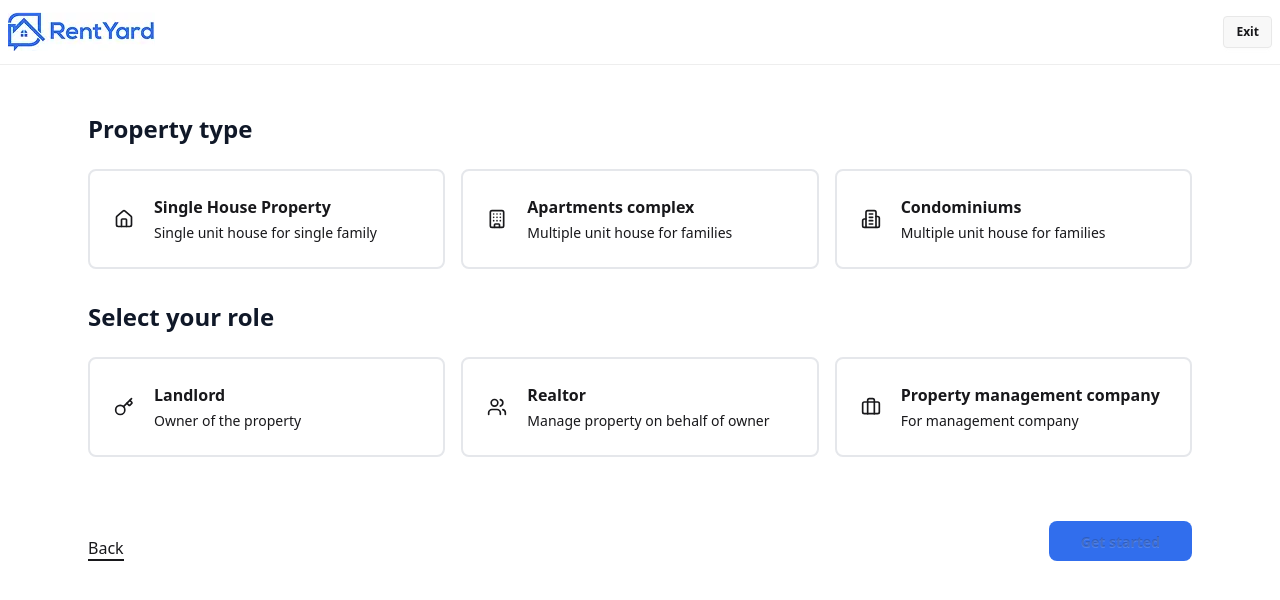
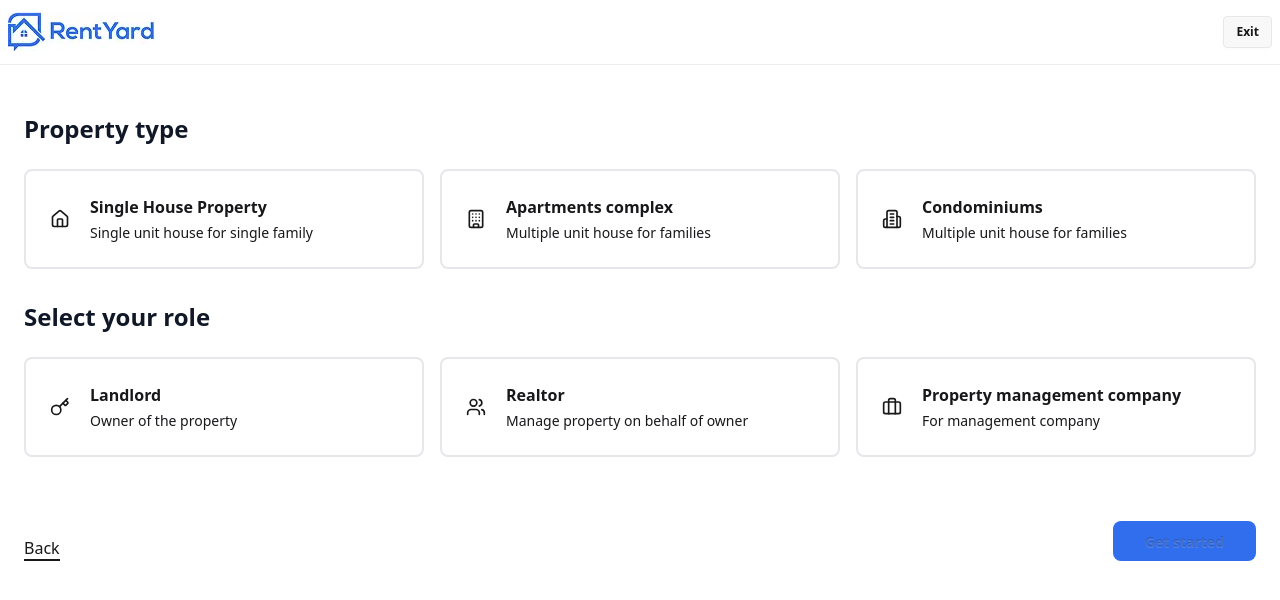
Before and after one commit to arman-miaa/RentYard, a React (Vite) app: page / in a window 1280 px wide. Shown: the top 600 px of the page. Built offline with nearby package versions, Linux system fonts and the light colour scheme.

Commit message:
set same width for all step

```diff
--- a/src/components/step1/PropertySetup.jsx
+++ b/src/components/step1/PropertySetup.jsx
@@ -91,7 +91,7 @@ const PropertySetup = ({ next }) => {
 
   return (
     <div className="min-h-screen bg-white">
-      <div className="max-w-6xl mx-auto p-6 space-y-8">
+      <div className="container mx-auto py-6 space-y-8">
         {/* Property Type */}
         <div>
           <h2 className="text-2xl font-semibold text-gray-900 mb-6">
--- a/src/components/step1/RealtorVerification.jsx
+++ b/src/components/step1/RealtorVerification.jsx
@@ -2,7 +2,7 @@ import { Upload } from "lucide-react";
 
 export function RealtorVerification({ acceptTerms, onAcceptTermsChange }) {
   return (
-    <div className="space-y-6 p-6 rounded-lg">
+    <div className="space-y-6 py-6 rounded-lg">
       <h3 className="text-lg font-semibold text-[#6F6C6A] w-full text-left border border-[#e0e0e0] bg-[#f4f4f4] rounded-lg p-2">
         Realtor verification
       </h3>
--- a/src/components/step2/CondominiumsInformation.jsx
+++ b/src/components/step2/CondominiumsInformation.jsx
@@ -87,7 +87,7 @@ export function CondominiumsInformation({prev,next}) {
 
   return (
     <div className="min-h-screen bg-base-100">
-      <div className="max-w-4xl mx-auto p-6">
+      <div className="container mx-auto py-6">
         <h1 className="text-2xl font-semibold mb-6">
           Condominiums information
         </h1>
--- a/src/components/step4/SubscriptionPlans.jsx
+++ b/src/components/step4/SubscriptionPlans.jsx
@@ -56,7 +56,7 @@ export function SubscriptionPlans({prev}) {
 
   return (
     <div className="min-h-screen bg-white">
-      <div className="max-w-4xl mx-auto p-6 space-y-6">
+      <div className="container mx-auto py-6 space-y-6">
         <h1 className="text-xl font-bold text-gray-700">
           Choose a plan for after 30-days free trial
         </h1>
```
